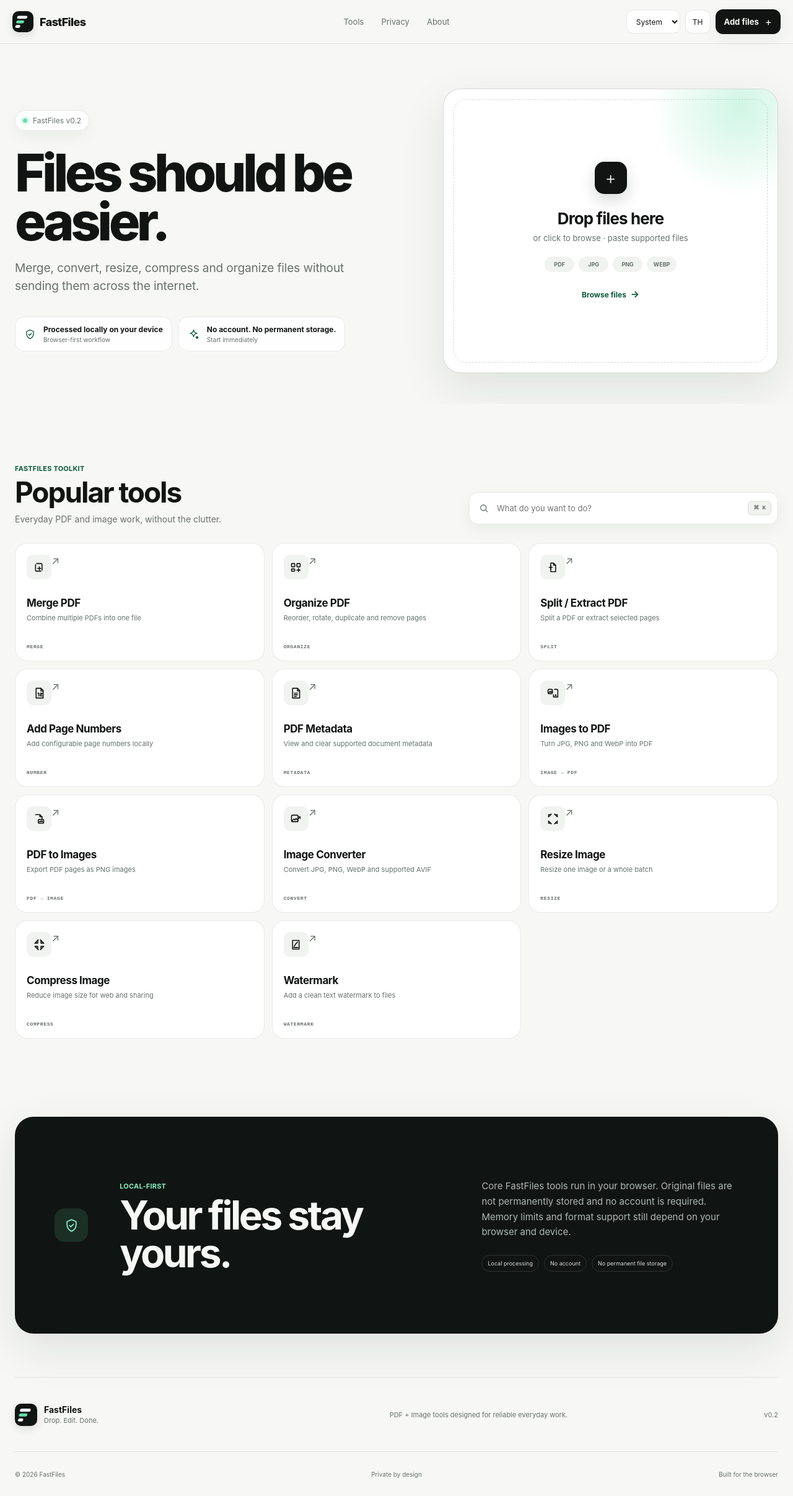
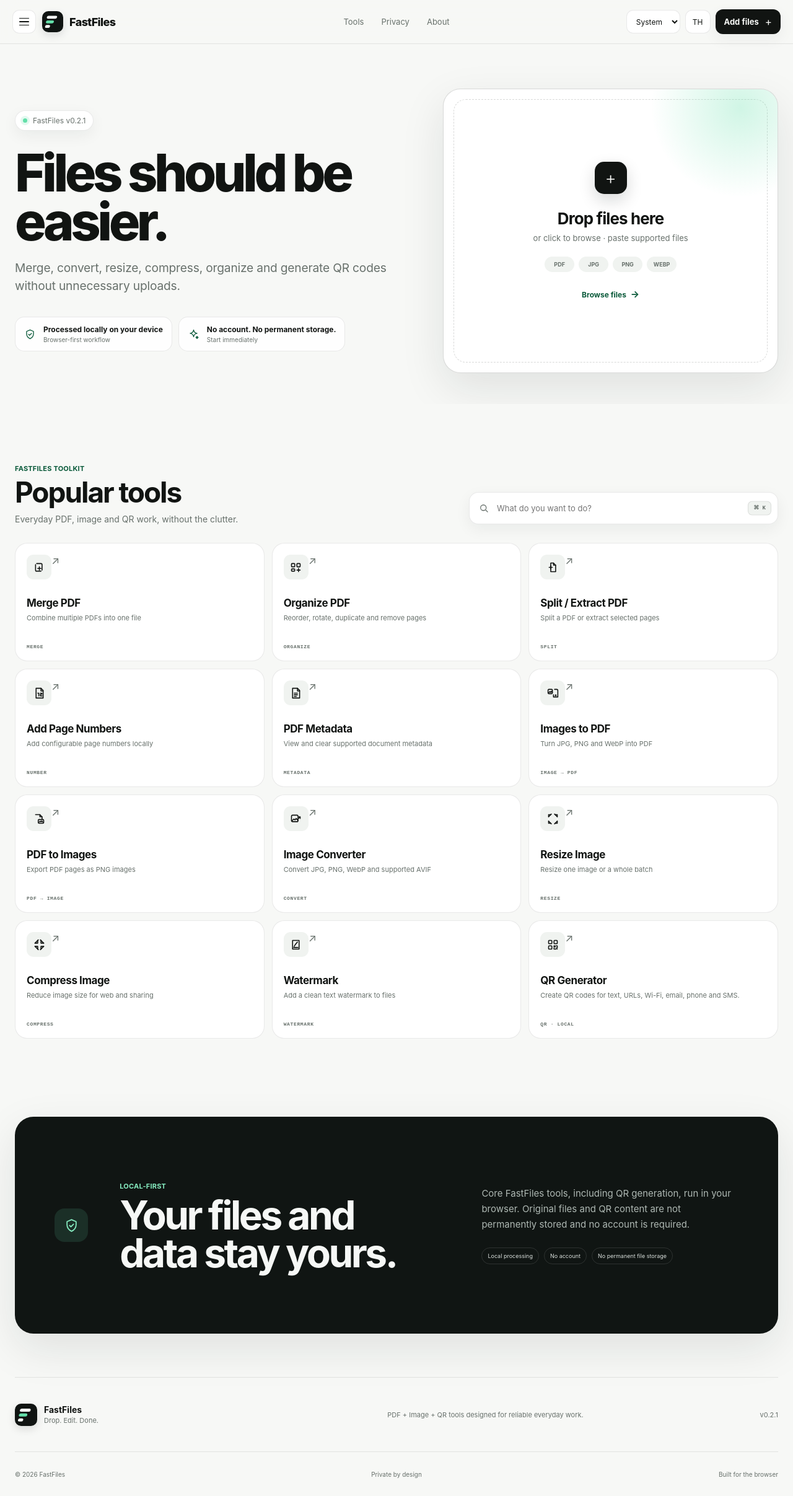
Before and after one commit to kzabCde/FastFiles, a Next.js app: page / in a window 1280 px wide. Shown: the whole page at 62% size. Built offline with nearby package versions, Linux system fonts and the light colour scheme.

Commit message:
feat: integrate burger navigation and QR generator

```diff
--- a/components/FastFilesApp.tsx
+++ b/components/FastFilesApp.tsx
@@ -3,6 +3,8 @@
 import { useCallback, useEffect, useMemo, useRef, useState } from "react";
 import ToolWorkspace from "./ToolWorkspace";
 import FileQueue from "./FileQueue";
+import NavigationMenu from "./NavigationMenu";
+import QRGenerator from "./QRGenerator";
 import { TOOLS, groupKind, searchTools, toolsFor, type ToolDefinition } from "@/lib/tools";
 import { formatBytes } from "@/lib/download";
 import { inspectFiles, isLargeWorkload, summarizeQueue, usableFiles, type FileQueueItem } from "@/lib/file-intake";
@@ -13,7 +15,7 @@ type Theme = "system" | "light" | "dark";
 const copy = {
   en: {
     hero: "Files should be easier.",
-    body: "Merge, convert, resize, compress and organize files without sending them across the internet.",
+    body: "Merge, convert, resize, compress, organize and generate QR codes without unnecessary uploads.",
     drop: "Drop files here",
     dropSub: "or click to browse · paste supported files",
     local: "Processed locally on your device",
@@ -28,7 +30,7 @@ const copy = {
     clear: "Clear",
     browse: "Browse files",
     popular: "Popular tools",
-    popularSub: "Everyday PDF and image work, without the clutter.",
+    popularSub: "Everyday PDF, image and QR work, without the clutter.",
     mixed: "Mixed PDF and image selections do not share a safe action yet. Remove a type or add matching files.",
     noReady: "Remove unavailable files before choosing a tool.",
     workload: "Large workload",
@@ -37,13 +39,13 @@ const copy = {
   },
   th: {
     hero: "จัดการไฟล์ให้ง่ายกว่านี้",
-    body: "รวม แปลง ปรับขนาด บีบอัด และจัดหน้าไฟล์ โดยประมวลผลบนอุปกรณ์เมื่อทำได้",
+    body: "รวม แปลง ปรับขนาด บีบอัด จัดหน้าไฟล์ และสร้าง QR Code โดยลดการอัปโหลดที่ไม่จำเป็น",
     drop: "วางไฟล์ที่นี่",
     dropSub: "หรือคลิกเพื่อเลือกไฟล์ · รองรับการวางไฟล์จากคลิปบอร์ด",
     local: "ประมวลผลบนอุปกรณ์ของคุณ",
     private: "ไม่ต้องสมัครสมาชิก และไม่เก็บไฟล์ถาวร",
     ask: "เลือกสิ่งที่ต้องการทำต่อ",
-    search: "คุณต้องการทำอะไรกับไฟล์?",
+    search: "คุณต้องการทำอะไร?",
     tools: "เครื่องมือ",
     privacy: "ความเป็นส่วนตัว",
     about: "เกี่ยวกับ",
@@ -52,7 +54,7 @@ const copy = {
     clear: "ล้าง",
     browse: "เลือกไฟล์",
     popular: "เครื่องมือยอดนิยม",
-    popularSub: "งาน PDF และรูปภาพที่ใช้บ่อย โดยไม่เพิ่มขั้นตอนเกินจำเป็น",
+    popularSub: "งาน PDF รูปภาพ และ QR Code ที่ใช้บ่อย โดยไม่เพิ่มขั้นตอนเกินจำเป็น",
     mixed: "ไฟล์ PDF และรูปภาพที่เลือกพร้อมกันยังไม่มีเครื่องมือร่วมที่ปลอดภัย กรุณาลบหนึ่งประเภทหรือเพิ่มไฟล์ชนิดเดียวกัน",
     noReady: "กรุณาลบไฟล์ที่ใช้ไม่ได้ก่อนเลือกเครื่องมือ",
     workload: "งานขนาดใหญ่",
@@ -78,6 +80,7 @@ const toolDescriptions: Record<ToolDefinition["id"], Record<Language, string>> =
 export default function FastFilesApp() {
   const [queue, setQueue] = useState<FileQueueItem[]>([]);
   const [activeTool, setActiveTool] = useState<ToolDefinition | null>(null);
+  const [activeQr, setActiveQr] = useState(false);
   const [query, setQuery] = useState("");
   const [language, setLanguage] = useState<Language>("en");
   const [theme, setTheme] = useState<Theme>("system");
@@ -115,6 +118,7 @@ export default function FastFilesApp() {
     });
     setNotice("");
     setActiveTool(null);
+    setActiveQr(false);
     setAcceptLargeWorkload(false);
   }, [language]);
 
@@ -130,6 +134,7 @@ export default function FastFilesApp() {
   const reset = () => {
     setQueue([]);
     setActiveTool(null);
+    setActiveQr(false);
     setNotice("");
     setAcceptLargeWorkload(false);
     if (inputRef.current) inputRef.current.value = "";
@@ -141,6 +146,7 @@ export default function FastFilesApp() {
   const searchResults = useMemo(() => searchTools(query).slice(0, 8), [query]);
   const kind = groupKind(files);
   const largeWorkload = isLargeWorkload(summary) && !acceptLargeWorkload;
+  const qrMatches = /(^|\s)(qr|wifi|wi-fi|คิวอาร์|ไวไฟ)/i.test(query.trim()) || query.trim().toLowerCase() === "code";
 
   const removeFile = (id: string) => {
     setQueue((current) => current.filter((item) => item.id !== id));
@@ -163,6 +169,18 @@ export default function FastFilesApp() {
     inputRef.current?.click();
   };
 
+  const openTool = (tool: ToolDefinition) => {
+    setActiveQr(false);
+    const currentKind = groupKind(files);
+    const normalizedKind = currentKind === "image" ? "image" : currentKind === "pdf" ? "pdf" : null;
+    if (files.length && normalizedKind && tool.accepts.includes(normalizedKind)) setActiveTool(tool);
+    else openPicker();
+  };
+
+  if (activeQr) {
+    return <QRGenerator language={language} theme={theme} onThemeChange={setTheme} onToggleLanguage={() => setLanguage((value) => value === "en" ? "th" : "en")} onBack={() => setActiveQr(false)} />;
+  }
+
   if (activeTool && files.length) {
     return <ToolWorkspace tool={activeTool} files={files} language={language} onToggleLanguage={() => setLanguage((value) => value === "en" ? "th" : "en")} onBack={() => setActiveTool(null)} onReset={reset} />;
   }
@@ -177,7 +195,10 @@ export default function FastFilesApp() {
     >
       <header className="site-header">
         <div className="header-inner">
-          <button className="brand" onClick={reset} aria-label="FastFiles home"><FastFilesMark /><span>FastFiles</span></button>
+          <div style={{ justifySelf: "start", display: "flex", alignItems: "center", gap: 10 }}>
+            <NavigationMenu language={language} onSelectTool={openTool} onOpenQr={() => { setActiveTool(null); setActiveQr(true); }} />
+            <button className="brand" onClick={reset} aria-label="FastFiles home"><FastFilesMark /><span>FastFiles</span></button>
+          </div>
           <nav><a href="#tools">{t.tools}</a><a href="#privacy">{t.privacy}</a><a href="#about">{t.about}</a></nav>
           <div className="header-actions">
             <select aria-label="Theme" value={theme} onChange={(event) => setTheme(event.target.value as Theme)}><option value="system">System</option><option value="light">Light</option><option value="dark">Dark</option></select>
@@ -192,7 +213,7 @@ export default function FastFilesApp() {
       <section className="hero-section">
         <div className="hero-wrap">
           <div className="hero-copy">
-            <div className="product-pill"><span className="live-dot" /> FastFiles v0.2</div>
+            <div className="product-pill"><span className="live-dot" /> FastFiles v0.2.1</div>
             <h1>{t.hero}</h1>
             <p className="hero-body">{t.body}</p>
             <div className="trust-row">
@@ -242,18 +263,16 @@ export default function FastFilesApp() {
           <div className="tool-search-wrap"><SearchIcon /><input value={query} onChange={(event) => setQuery(event.target.value)} placeholder={t.search} aria-label={t.search} /><kbd>⌘ K</kbd></div>
         </div>
         <div className="tool-card-grid">
-          {(query ? searchResults : TOOLS).map((tool) => <ToolButton key={tool.id} tool={tool} language={language} onClick={() => {
-            if (files.length && groupKind(files) !== "mixed" && tool.accepts.includes(groupKind(files) === "image" ? "image" : "pdf")) setActiveTool(tool);
-            else openPicker();
-          }} />)}
+          {(query ? searchResults : TOOLS).map((tool) => <ToolButton key={tool.id} tool={tool} language={language} onClick={() => openTool(tool)} />)}
+          {(!query || qrMatches) && <button className="tool-card" onClick={() => setActiveQr(true)} aria-label={language === "th" ? "สร้าง QR Code" : "QR Generator"}><div className="tool-card-top"><span className="tool-icon"><QrGlyph /></span><span className="tool-arrow">↗</span></div><div><strong className="tool-name">{language === "th" ? "สร้าง QR Code" : "QR Generator"}</strong><p>{language === "th" ? "สร้าง QR จากข้อความ ลิงก์ Wi-Fi อีเมล โทรศัพท์ และ SMS" : "Create QR codes for text, URLs, Wi-Fi, email, phone and SMS."}</p></div><span className="tool-code">QR · LOCAL</span></button>}
         </div>
       </section>
 
       <section className="privacy-section section-shell" id="privacy">
-        <div className="privacy-card"><div className="privacy-icon"><ShieldIcon /></div><div><span className="section-kicker">Local-first</span><h2>{language === "th" ? "ไฟล์ของคุณยังเป็นของคุณ" : "Your files stay yours."}</h2></div><div className="privacy-copy"><p>{language === "th" ? "เครื่องมือหลักของ FastFiles ทำงานในเบราว์เซอร์ ไฟล์ต้นฉบับไม่ถูกเก็บถาวร และไม่มีบัญชีผู้ใช้ แต่ข้อจำกัดด้านหน่วยความจำและการรองรับรูปแบบไฟล์ขึ้นอยู่กับเบราว์เซอร์และอุปกรณ์" : "Core FastFiles tools run in your browser. Original files are not permanently stored and no account is required. Memory limits and format support still depend on your browser and device."}</p><div className="privacy-points"><span>Local processing</span><span>No account</span><span>No permanent file storage</span></div></div></div>
+        <div className="privacy-card"><div className="privacy-icon"><ShieldIcon /></div><div><span className="section-kicker">Local-first</span><h2>{language === "th" ? "ไฟล์และข้อมูลของคุณยังเป็นของคุณ" : "Your files and data stay yours."}</h2></div><div className="privacy-copy"><p>{language === "th" ? "เครื่องมือหลักของ FastFiles รวมถึง QR Generator ทำงานในเบราว์เซอร์ ไฟล์ต้นฉบับและข้อมูล QR ไม่ถูกเก็บถาวร และไม่มีบัญชีผู้ใช้" : "Core FastFiles tools, including QR generation, run in your browser. Original files and QR content are not permanently stored and no account is required."}</p><div className="privacy-points"><span>Local processing</span><span>No account</span><span>No permanent file storage</span></div></div></div>
       </section>
 
-      <section className="about-strip section-shell" id="about"><div><FastFilesMark /><span><strong>FastFiles</strong><small>Drop. Edit. Done.</small></span></div><p>PDF + Image tools designed for reliable everyday work.</p><span>v0.2</span></section>
+      <section className="about-strip section-shell" id="about"><div><FastFilesMark /><span><strong>FastFiles</strong><small>Drop. Edit. Done.</small></span></div><p>PDF + Image + QR tools designed for reliable everyday work.</p><span>v0.2.1</span></section>
       <footer className="section-shell"><span>© 2026 FastFiles</span><span>Private by design</span><span>Built for the browser</span></footer>
       {dragging && <div className="drag-overlay"><span className="drop-plus">+</span><strong>{language === "th" ? "วางไฟล์ได้ทุกที่" : "Drop files anywhere"}</strong><span>PDF · JPG · PNG · WEBP</span></div>}
     </main>
@@ -283,6 +302,7 @@ function ToolGlyph({ id }: { id: ToolDefinition["id"] }) {
   return <svg viewBox="0 0 24 24" {...common}><path d="M6 4h12v16H6z"/><path d="M9 15c2-4 4-6 6-8M8 17h8"/></svg>;
 }
 
+function QrGlyph() { return <svg viewBox="0 0 24 24" fill="none" stroke="currentColor" strokeWidth="1.8" strokeLinecap="round" strokeLinejoin="round"><rect x="4" y="4" width="6" height="6" rx="1"/><rect x="14" y="4" width="6" height="6" rx="1"/><rect x="4" y="14" width="6" height="6" rx="1"/><path d="M14 14h2v2h-2zM18 14h2v4h-2M14 18v2h4M20 20h.01"/></svg>; }
 function SearchIcon() { return <svg viewBox="0 0 24 24" aria-hidden="true"><circle cx="11" cy="11" r="6"/><path d="m16 16 4 4"/></svg>; }
 function ShieldIcon() { return <svg viewBox="0 0 24 24" aria-hidden="true"><path d="M12 3 19 6v5c0 4.6-2.7 7.8-7 10-4.3-2.2-7-5.4-7-10V6z"/><path d="m9 12 2 2 4-4"/></svg>; }
 function SparkIcon() { return <svg viewBox="0 0 24 24" aria-hidden="true"><path d="M12 3c.7 4.2 2.8 6.3 7 7-4.2.7-6.3 2.8-7 7-.7-4.2-2.8-6.3-7-7 4.2-.7 6.3-2.8 7-7Z"/><path d="M19 16c.2 1.4.9 2.1 2.3 2.3-1.4.2-2.1.9-2.3 2.3-.2-1.4-.9-2.1-2.3-2.3 1.4-.2 2.1-.9 2.3-2.3Z"/></svg>; }
```
